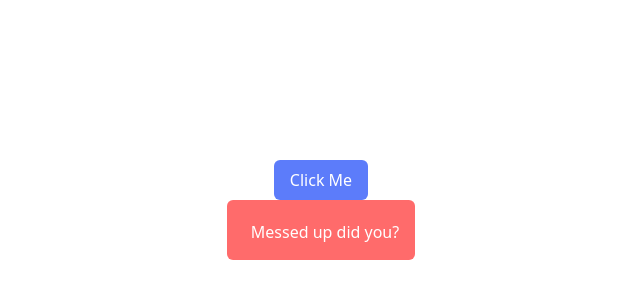
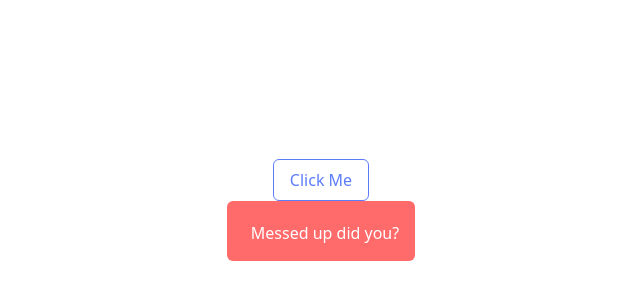
Before and after one commit to sangosteve/ui, a Next.js app: page / in a window 1280 px wide. Shown: the part 190-490 px from the top of the page, without its empty margins (319-959 px from the left). Built offline with nearby package versions, Linux system fonts and the light colour scheme.

Commit message:
Button Props

```diff
--- a/app/components/ui/Button.tsx
+++ b/app/components/ui/Button.tsx
@@ -124,10 +124,10 @@ const buttonStyles = cva("flex items-center rounded-md px-4 py-2",{
 });
 
 interface ButtonProps extends ButtonHTMLAttributes<HTMLButtonElement>,VariantProps<typeof buttonStyles>{
-  children?:React.ReactNode;
-  variant?:"info"|"error"|"success"|"warning",
-  intent?:"filled"|"link"|"ghost"|"outine",
-  fullWidth?:boolean,
+  children:React.ReactNode;
+  // variant?:"info"|"error"|"success"|"warning",
+  // intent?:"filled"|"link"|"ghost"|"outine",
+  // fullWidth?:boolean,
 }
 
 export const Button = ({children, variant,intent,fullWidth}:ButtonProps)=>{
--- a/app/page.tsx
+++ b/app/page.tsx
@@ -11,7 +11,7 @@ export default function Home() {
      </Button> */}
 
 
-      <Button intent={"filled"} variant={"info"}>
+      <Button intent={"outline"} variant={"info"}>
       Click Me
      </Button>
      <Alert intent="error" variant="filled">
```
